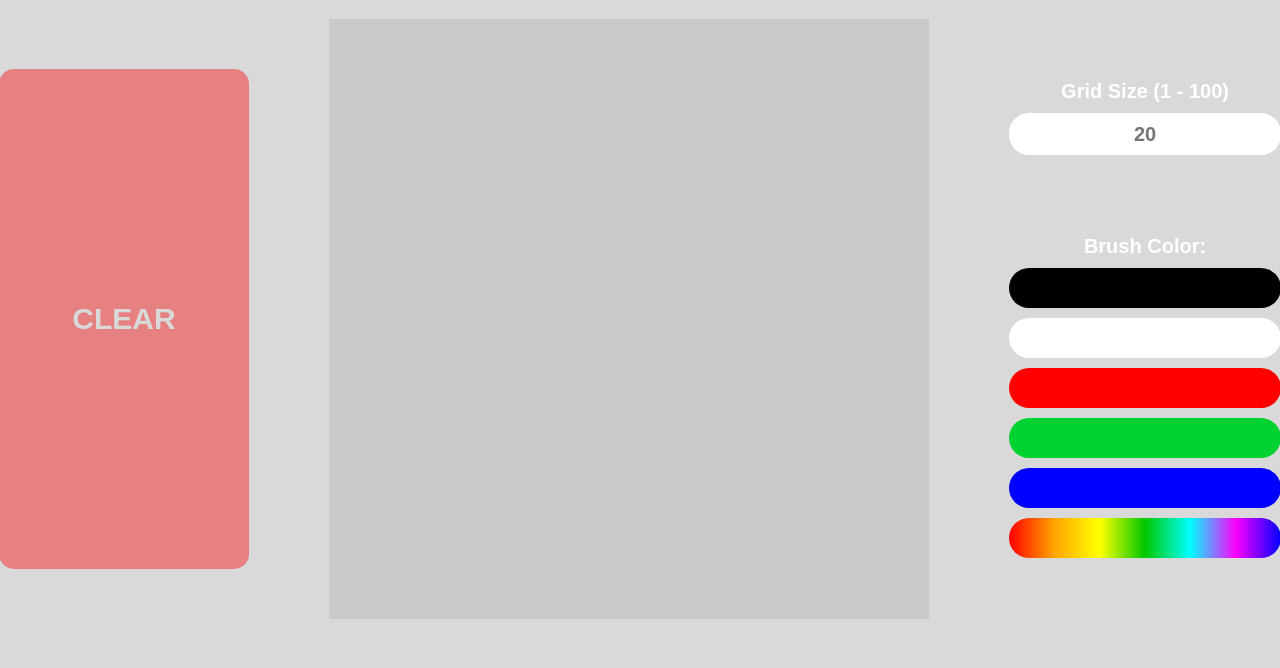
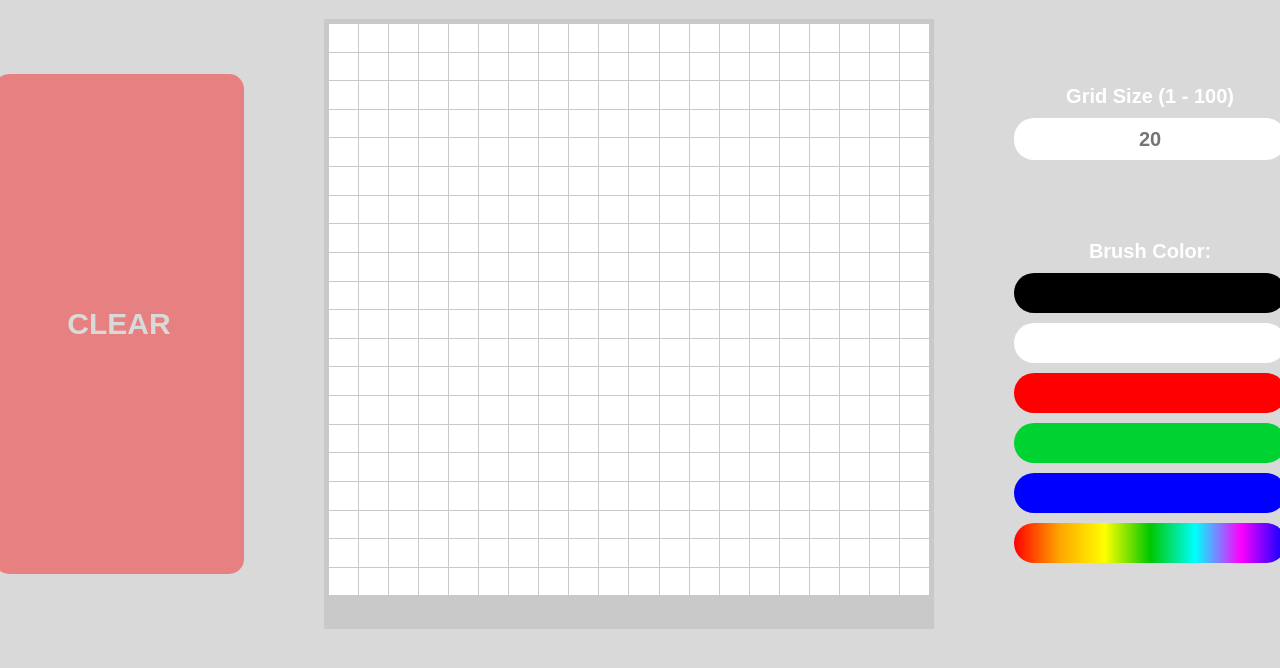
Before and after one commit to julian-castro1/odin_etchSketch, a plain HTML site: page index.html in a window 1280 px wide. Shown: the part 98-766 px from the top of the page. Drawn offline with Linux system fonts and the light colour scheme.

Commit message:
added grid

```diff
--- a/dynamic.js
+++ b/dynamic.js
@@ -0,0 +1,42 @@
+let clearBut, blackBut, whiteBut, redBut, greenBut, blueBut, gradientBut, gridSizeInput;
+
+document.addEventListener("DOMContentLoaded", function () {
+    // create the grid
+    drawGrid();
+});
+
+function clearGrid(){
+
+}
+function drawGrid(){
+    let container = document.getElementById("grid");
+    let contStyle = window.getComputedStyle(container);
+    let side = contStyle.getPropertyValue("min-height");
+    let lines = 20//document.getElementById("in").value;
+
+    // range from 1 - 100 for the grid lines
+    if(lines < 1){ lines = 1; }
+    else if(lines > 100){ lines = 100; }
+
+    // draw lines
+    let interval = side / lines;
+
+    // Set the size of the grid container
+    container.style.gridTemplateRows = `repeat(auto-fit, minmax(${interval}px, 1fr))`;
+    container.style.gridTemplateColumns = `repeat(auto-fit, minmax(${interval}px, 1fr))`;
+    container.style.gridGap = "1px";
+
+    // Create grid items and add them to the grid container
+    for (let i = 1; i <= lines*lines; i++) {
+      const item = document.createElement("div");
+      item.className = "gridSpot";
+      item.style.backgroundColor = "#FFFFFF";
+      const row = Math.floor((i - 1) / lines) + 1;
+      const col = ((i - 1) % lines) + 1;
+
+      // Set grid row and column positions for the item
+      item.style.gridRow = `${row}`;
+      item.style.gridColumn = `${col}`;
+      container.appendChild(item);
+    }
+}
--- a/styles.css
+++ b/styles.css
@@ -26,7 +26,7 @@ body{
     flex-direction: column;
 }
 label{
-    color: white;
+    color: #ffffff;
     text-align: center;
     font-size: 20px;
     font-family: Arial, Helvetica, sans-serif;
@@ -38,7 +38,7 @@ label{
     border: 0;
     border-radius: 20px;
     text-align: center;
-    color: white;
+    color: rgb(0, 0, 0);
     font-family: Arial, Helvetica, sans-serif;
     font-size: 20px;
     font-weight: 800;
@@ -53,6 +53,9 @@ label{
     border: 0;
     border-radius: 20px;
 }
+.gridSpot{
+
+}
 #brush{
     display: flex;
     flex-direction: column;
@@ -64,7 +67,10 @@ label{
     background-color: #c9c9c9;
     min-height: 600px;
     min-width: 600px;
+    padding: 5px;
+    display: grid;
 }
+
 #clear{
     min-width: 250px;
     min-height: 500px;
```
